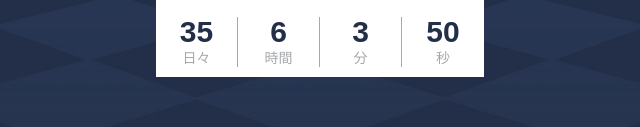
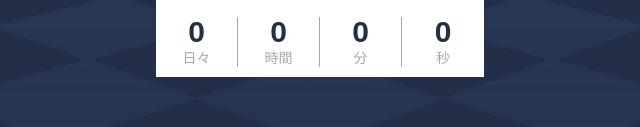
Before and after one commit to vinaychandran/osaka-campaig, a website: page app/index.html in a window 1280 px wide. Shown: the part 673-800 px from the top of the page, 320-960 px from the left. Drawn offline with Linux system fonts and the light colour scheme.

Commit message:
Osaka campaign set time to 0

```diff
--- a/app/index.html
+++ b/app/index.html
@@ -55,19 +55,19 @@
                 <div class="countdown-text">キャンペーン期間：</div>
                 <div class="countdown">
                     <div class="countdown-time">
-                        <span class="days"></span>
+                        <span class="days">0</span>
                         日々
                     </div>
                     <div class="countdown-time">
-                        <span class="hours"></span>
+                        <span class="hours">0</span>
                         時間
                     </div>
                     <div class="countdown-time">
-                        <span class="minutes"></span>
+                        <span class="minutes">0</span>
                         分
                     </div>
                     <div class="countdown-time">
-                        <span class="seconds"></span>
+                        <span class="seconds">0</span>
                         秒
                     </div>
                 </div>
--- a/app/js/init.js
+++ b/app/js/init.js
@@ -1,38 +1,38 @@
 
 // Set the date we're counting down to
-var countDownDate = new Date("dec 5, 2018 15:37:25").getTime();
+// var countDownDate = new Date("oct 31, 2018 18:00:00").getTime();
 
-if($('.countdown').length > 0){
-    // Update the count down every 1 second
-    var x = setInterval(function() {
+// if($('.countdown').length > 0){
+//     // Update the count down every 1 second
+//     var x = setInterval(function() {
 
-        // Get todays date and time
-        var now = new Date().getTime();
+//         // Get todays date and time
+//         var now = new Date().getTime();
 
-        // Find the distance between now and the count down date
-        var distance = countDownDate - now;
+//         // Find the distance between now and the count down date
+//         var distance = countDownDate - now;
 
-        // Time calculations for days, hours, minutes and seconds
-        var days = Math.floor(distance / (1000 * 60 * 60 * 24));
-        var hours = Math.floor((distance % (1000 * 60 * 60 * 24)) / (1000 * 60 * 60));
-        var minutes = Math.floor((distance % (1000 * 60 * 60)) / (1000 * 60));
-        var seconds = Math.floor((distance % (1000 * 60)) / 1000);
+//         // Time calculations for days, hours, minutes and seconds
+//         var days = Math.floor(distance / (1000 * 60 * 60 * 24));
+//         var hours = Math.floor((distance % (1000 * 60 * 60 * 24)) / (1000 * 60 * 60));
+//         var minutes = Math.floor((distance % (1000 * 60 * 60)) / (1000 * 60));
+//         var seconds = Math.floor((distance % (1000 * 60)) / 1000);
 
-        // Output the result in an element with id="demo"
-        document.querySelector(".days").innerHTML = days;
-        document.querySelector(".hours").innerHTML = hours;
-        document.querySelector(".minutes").innerHTML = minutes;
-        document.querySelector(".seconds").innerHTML = seconds;
+//         // Output the result in an element with id="demo"
+//         document.querySelector(".days").innerHTML = days;
+//         document.querySelector(".hours").innerHTML = hours;
+//         document.querySelector(".minutes").innerHTML = minutes;
+//         document.querySelector(".seconds").innerHTML = seconds;
 
-        // If the count down is over, write some text
-        if (distance < 0) {
-            clearInterval(x);
-            document.querySelector(".countdown").innerHTML = "EXPIRED";
-        }
+//         // If the count down is over, write some text
+//         if (distance < 0) {
+//             clearInterval(x);
+//             // document.querySelector(".countdown").innerHTML = '<div class="countdown-time">0</div>';
+//         }
 
-        document.query
-    }, 1000);
-}
+//         document.query
+//     }, 1000);
+// }
 
 // Wait for the DOM to be ready
 $(function() {
@@ -77,10 +77,10 @@ $(function() {
             $(".terms-condition-content").hide('slow');
         });
 
-        $(".gift-box-wrap").on( "click", function() {
-            $(".osaka-campaign-popup").addClass("show");
-            $(".overlay").show();
-        });
+        // $(".gift-box-wrap").on( "click", function() {
+        //     $(".osaka-campaign-popup").addClass("show");
+        //     $(".overlay").show();
+        // });
 
         $(".update span").on( "click", function() {
             $(".osaka-price-popup").addClass("show");
```
